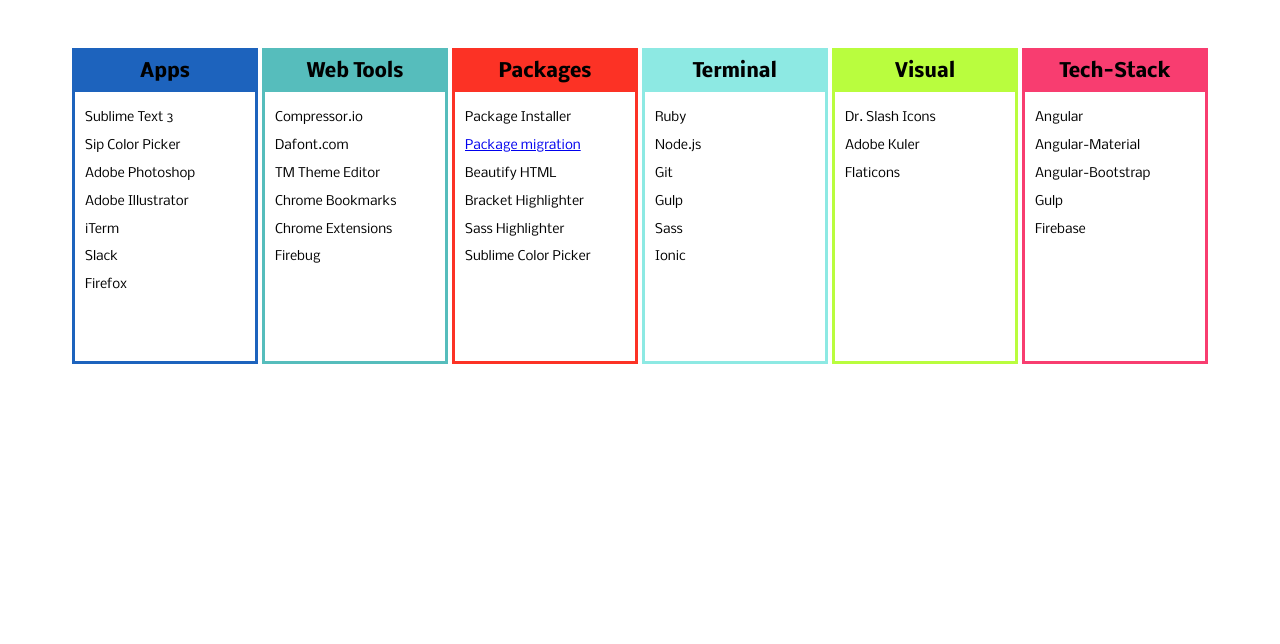
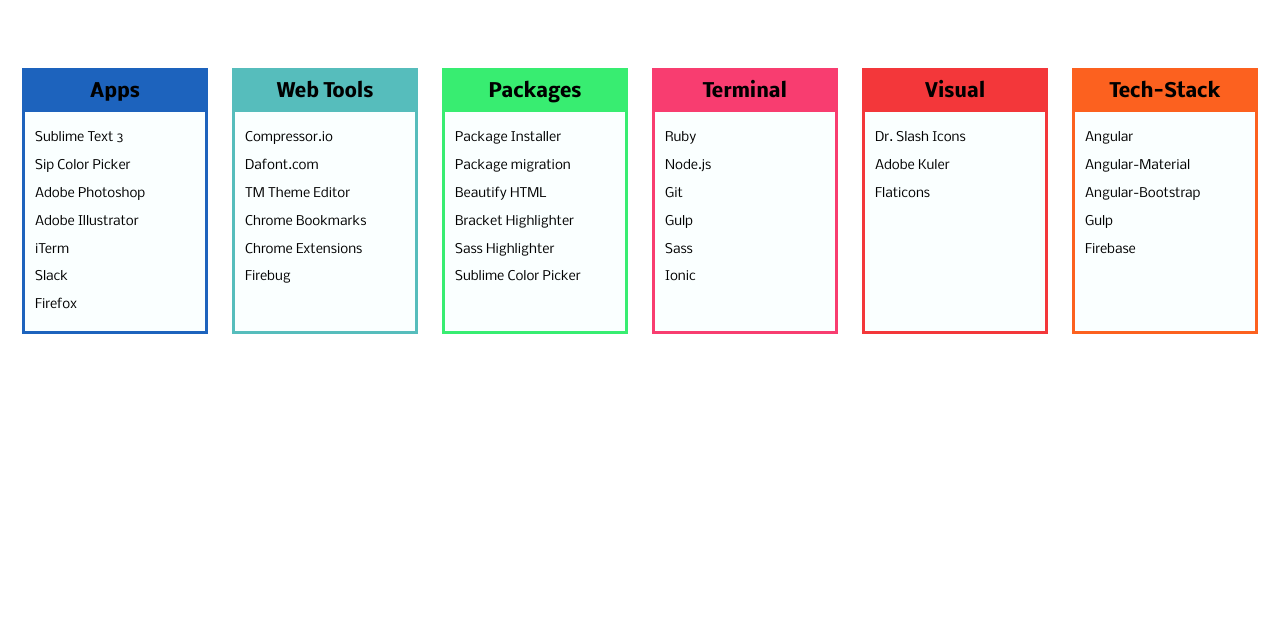
Before and after one commit to techtolentino/environment, a website: page index.html in a window 1280 px wide. Shown: the part 1816-2460 px from the top of the page. Drawn offline with nearby package versions, Linux system fonts and the light colour scheme.

Commit message:
futhering styles

```diff
--- a/sass/styles.scss
+++ b/sass/styles.scss
@@ -4,11 +4,12 @@
 $water: #1D63BD;
 $teal: #56BDBC;
 $orange: #FC611F;
-$red: #FC3225;
-$lime: #B9FD3E;
+$red: #F3373A;
+$lime: #38ED71;
 $pink: #F83D70;
 $sky: #8DE9E3;
 $night: #353535;
+$white: #FFFFFF;
 
 body {
 	padding: 0;
@@ -41,10 +42,10 @@
   .title {
   	padding-top: 15%;
   	text-align: center;
-  	color: #FFFFFF;
+  	color: $white;
   	h1 {
 			font-size: 8em;
-			color: white;  /* Fallback: assume this color ON TOP of image */
+			color: $white;
 			background: url(../img/plain.jpg) no-repeat;
 			background-size: cover;
 			-webkit-background-clip: text;
@@ -105,31 +106,73 @@
 		  width: 180px;
   		display: inline-block;
   		vertical-align: top;
-  		background-color: #FFFFFF;
+  		background-color: #FAFFFF;
   		font-weight: bold;
-  		height: 310px;
-  		margin-bottom: 20px;
+  		min-height: 260px;
+  		margin: 20px 10px;
   		h3 {text-align: center;}
   		p {
   			font-weight: normal;
   			margin-left: 10px;
   			margin-right: 10px;
   			font-size: 0.8em;
+  			a, a:visited {
+  				text-decoration: none;
+  				color: inherit;
+  			}
   		}
+  		p:hover {
+			  font-style: italic;
+			  font-weight: bolder !important;
+			  cursor: pointer;
+			  color: $pink;
+			  border-bottom: 1px solid $teal;
+			  /* text-decoration: underline; */
+			}
   	}
 	}
-	#apps {background-color: $water; padding: 10px 0; margin-top: 0;}
-	.apps-list {border: 3px solid $water;}
-	#web-tools {background-color: $teal; padding: 10px 0; margin-top: 0;}
-	.web-tools-list {border: 3px solid $teal;}
-	#packages {background-color: $red; padding: 10px 0; margin-top: 0;}
-	.packages-list {border: 3px solid $red;}
-	#terminal {background-color: $sky; padding: 10px 0; margin-top: 0;}
-	.terminal-list {border: 3px solid $sky;}
-	#visual {background-color: $lime; padding: 10px 0; margin-top: 0;}
-	.visual-list {border: 3px solid $lime;}
-	#tech-stack {background-color: $pink; padding: 10px 0; margin-top: 0;}
-	.tech-stack-list {border: 3px solid $pink;}
+	#apps {
+		background-color: $water;
+		padding: 10px 0; margin-top: 0;
+	}
+	.apps-list {
+		border: 3px solid $water;
+	}
+	#web-tools {
+		background-color: $teal;
+		padding: 10px 0; margin-top: 0;
+	}
+	.web-tools-list {
+		border: 3px solid $teal;
+	}
+	#packages {
+		background-color: $lime;
+		padding: 10px 0; margin-top: 0;
+	}
+	.packages-list {
+		border: 3px solid $lime;
+	}
+	#terminal {
+		background-color: $pink;
+		padding: 10px 0; margin-top: 0;
+	}
+	.terminal-list {
+		border: 3px solid $pink;
+	}
+	#visual {
+		background-color: $red;
+		padding: 10px 0; margin-top: 0;
+	}
+	.visual-list {
+		border: 3px solid $red;
+	}
+	#tech-stack {
+		background-color: $orange;
+		padding: 10px 0; margin-top: 0;
+	}
+	.tech-stack-list {
+		border: 3px solid $orange;
+	}
 
 	.container {
 		margin-top: 50px;
@@ -137,7 +180,7 @@
 	.title {
 		padding: 10px 0;
 		text-align: center;
-		color: $light;
+		color: $white;
 		text-shadow: 2px 1px 2px $night;
 		background: url(../img/banner_dark.jpg) no-repeat;
 		background-size: cover;
@@ -170,7 +213,7 @@
 	text-align: left;
 	padding: 30px 80px;
 	margin-top: 80px;
-	color: white;
+	color: $white;
 }
 
 .footer-distributed .footer-left,
```
Also changed, not shown: css/styles.css.
